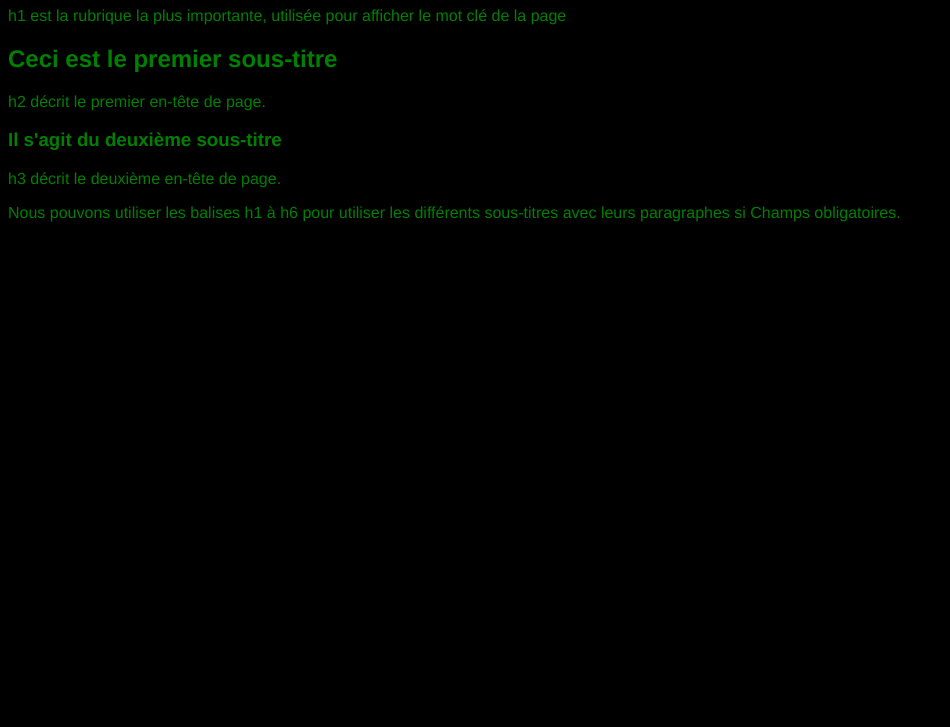
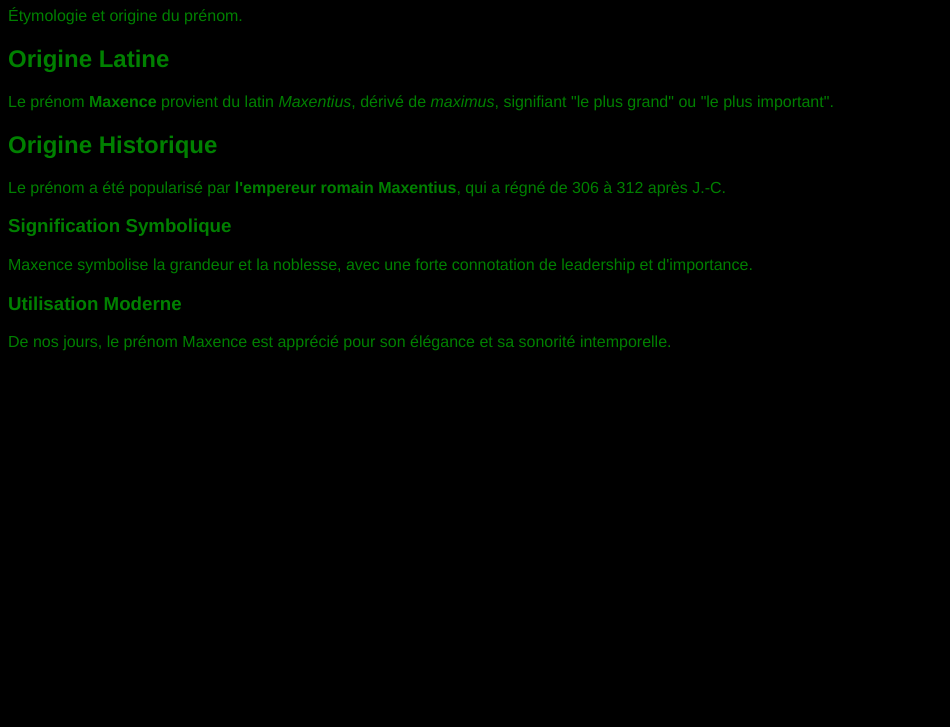
Before and after one commit to mashlopez/website-azure, a plain HTML site: page index.html in a window 1280 px wide. Shown: the part 73-800 px from the top of the page, without its empty margins (0-950 px from the left). Drawn offline with Linux system fonts and the light colour scheme.

Commit message:
fix files

```diff
--- a/index.html
+++ b/index.html
@@ -1,18 +1,26 @@
 <!DOCTYPE html>
-<html>
- <head>
-    <title>Éléments et entêtes</title>
+<html lang="fr">
+<head>
+    <meta charset="UTF-8">
+    <meta name="viewport" content="width=device-width, initial-scale=1.0">
+    <title>Maxence</title>
     <link href="style.css" rel="stylesheet">
- </head>
- <body>
-     <h1> KarineC </h1>
-       <p> h1 est la rubrique la plus importante, utilisée pour afficher le mot clé de la page </p>
-      <h2> Ceci est le premier sous-titre </h2>
-       <p> h2 décrit le premier en-tête de page. </p>
-      <h3> Il s'agit du deuxième sous-titre </h3>
-       <p> h3 décrit le deuxième en-tête de page. </p>
-       <p> Nous pouvons utiliser les balises h1 à h6 pour utiliser les différents sous-titres avec leurs paragraphes si
-                      Champs obligatoires.
-                 </p>
-   </body>
+
+</head>
+<body>
+    <h1>Maxence</h1>
+    <p>Étymologie et origine du prénom.</p>
+
+    <h2>Origine Latine</h2>
+    <p>Le prénom <strong>Maxence</strong> provient du latin <em>Maxentius</em>, dérivé de <em>maximus</em>, signifiant "le plus grand" ou "le plus important".</p>
+
+    <h2>Origine Historique</h2>
+    <p>Le prénom a été popularisé par <strong>l'empereur romain Maxentius</strong>, qui a régné de 306 à 312 après J.-C.</p>
+
+    <h3>Signification Symbolique</h3>
+    <p>Maxence symbolise la grandeur et la noblesse, avec une forte connotation de leadership et d'importance.</p>
+
+    <h3>Utilisation Moderne</h3>
+    <p>De nos jours, le prénom Maxence est apprécié pour son élégance et sa sonorité intemporelle.</p>
+</body>
 </html>
```
